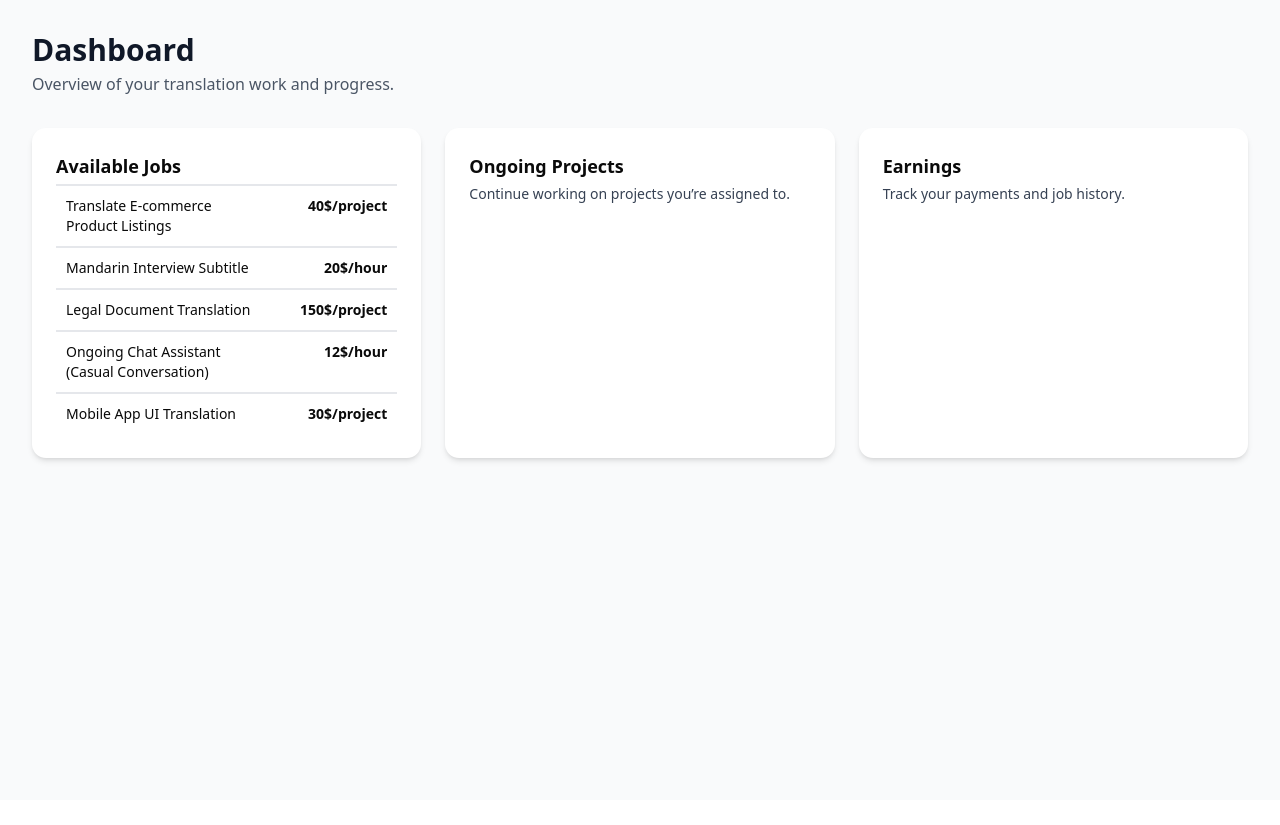
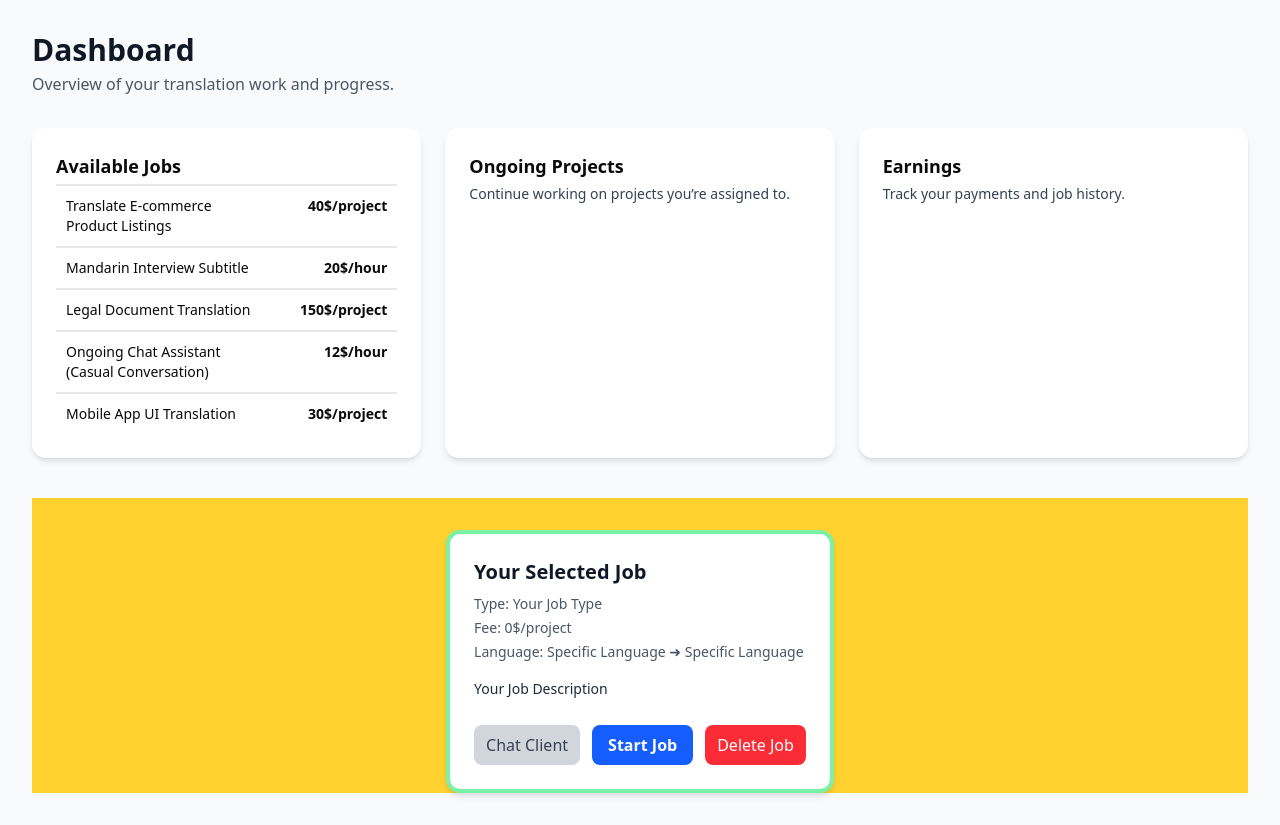
Before and after one commit to chinmareno/lango, a Next.js app: page /dashboard in a window 1280 px wide. Before the commit the page ends 800 px from the top, so only its background shows below. Built offline with nearby package versions, Linux system fonts and the light colour scheme.

Commit message:
feat(DashboardPage): add JobDetailPanel and make it show the selectedJob from JobListCard

```diff
--- a/src/components/pages/DashboardPage.tsx
+++ b/src/components/pages/DashboardPage.tsx
@@ -2,10 +2,26 @@
 
 import getMyJobList from "@/actions/job/getJobListAction";
 import { JobListCard } from "../ui/JobListCard";
-import { useState } from "react";
+import { useEffect, useState } from "react";
+import { JobDetailPanel } from "../ui/JobDetailPanel";
+import { ISelectedJob } from "@/lib/interfaces/ISelectedJob";
+import { IJobList } from "../../lib/interfaces/IJobList";
 export const DashboardPage = () => {
-  const myJobList = getMyJobList();
-  const [currentDesc, setCurrentDesc] = useState("");
+  useEffect(() => {
+    const myJobList = getMyJobList();
+
+    setJobsList(myJobList);
+  }, []);
+
+  const [jobsList, setJobsList] = useState<IJobList[] | null>(null);
+
+  const [selectedJob, setSelectedJob] = useState<ISelectedJob>({
+    title: "Your Selected Job",
+    type: "Your Job Type",
+    fee: 0,
+    description: "Your Job Description",
+    languagePair: { source: "Specific Language", target: "Specific Language" },
+  });
 
   return (
     <div className="min-h-screen bg-gray-50 p-8">
@@ -20,12 +36,12 @@ export const DashboardPage = () => {
         <section className="grid grid-cols-1 md:grid-cols-3 gap-6">
           <div className="bg-white p-6 rounded-xl shadow-md">
             <h2 className="text-lg font-semibold mb-1">Available Jobs</h2>
-            {myJobList[0] ? (
-              myJobList.map((job) => (
+            {jobsList ? (
+              jobsList.map((job, index) => (
                 <button
-                  key={job.title}
+                  key={index}
                   className="w-full hover:bg-gray-100"
-                  onClick={() => setCurrentDesc(job.description)}
+                  onClick={() => setSelectedJob(job)}
                 >
                   <JobListCard
                     jobTitle={job.title}
@@ -53,6 +69,9 @@ export const DashboardPage = () => {
             </p>
           </div>
         </section>
+        <section className="flex flex-row justify-center bg-amber-300 mt-10">
+          <JobDetailPanel {...selectedJob} />
+        </section>
       </main>
     </div>
   );
```
